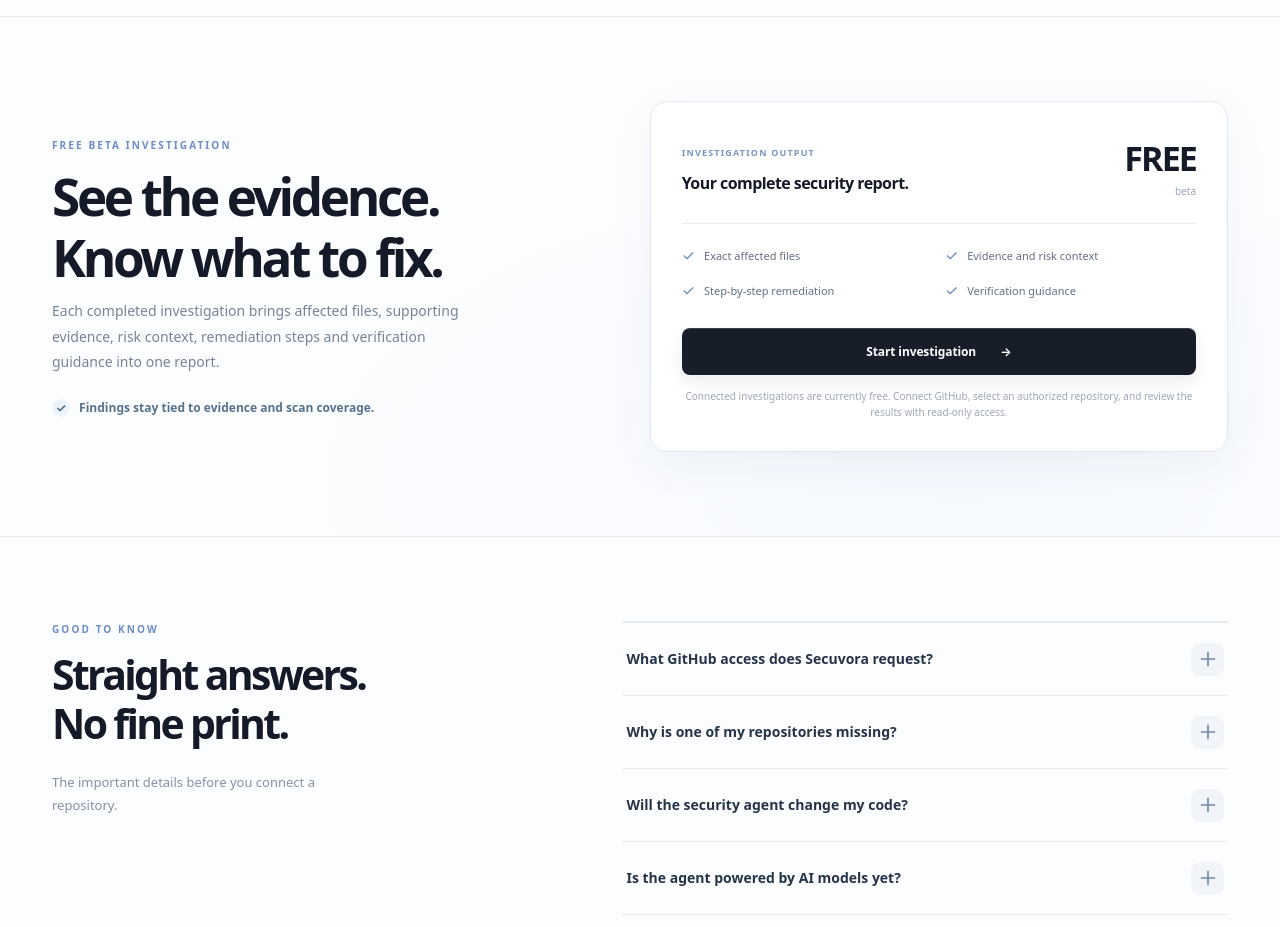
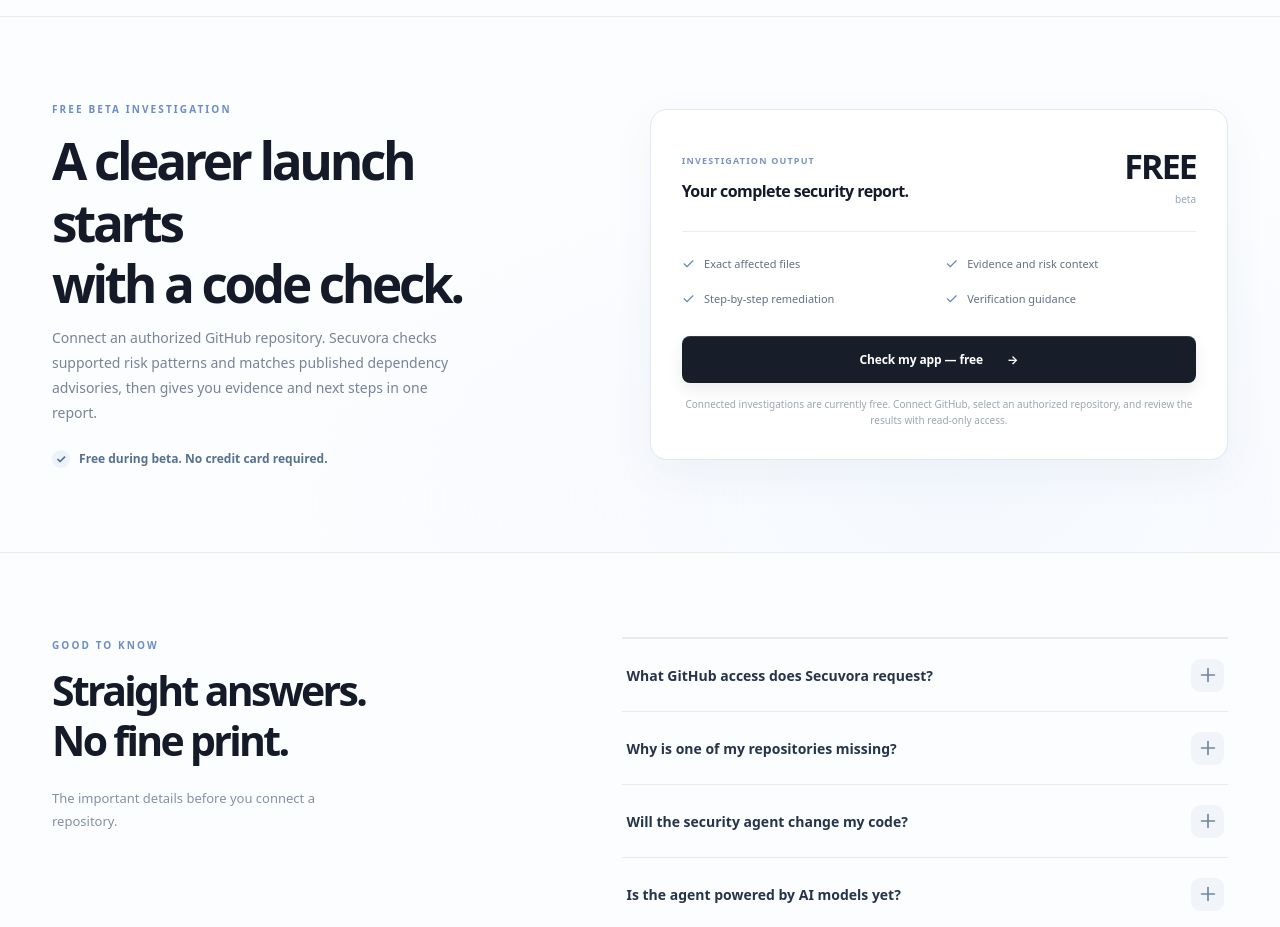
Before and after one commit to helloskyorigin/Safe-sure, a Next.js app: page / in a window 1280 px wide. Shown: the part 3560-4487 px from the top of the page. Built offline with nearby package versions, Linux system fonts and the light colour scheme.

Commit message:
Refine landing flow, strengthen launch CTAs, and remove repeat scroll motion

```diff
--- a/components/PricingSection.tsx
+++ b/components/PricingSection.tsx
@@ -16,16 +16,15 @@ export default function PricingSection({ onOpenAssessment }: PricingSectionProps
         <div className="pricing-intro">
           <p className="eyebrow">FREE BETA INVESTIGATION</p>
           <h2>
-            See the evidence.
+            A clearer launch starts
             <br />
-            Know what to fix.
+            with a code check.
           </h2>
           <p>
-            Each completed investigation brings affected files, supporting evidence, risk context,
-            remediation steps and verification guidance into one report.
+            Connect an authorized GitHub repository. Secuvora checks supported risk patterns and matches published dependency advisories, then gives you evidence and next steps in one report.
           </p>
           <div className="no-renew">
-            <span>✓</span> Findings stay tied to evidence and scan coverage.
+            <span>✓</span> Free during beta. No credit card required.
           </div>
         </div>
 
@@ -52,7 +51,7 @@ export default function PricingSection({ onOpenAssessment }: PricingSectionProps
             data-start
             className="button button-dark price-cta"
           >
-            Start investigation <span aria-hidden="true">→</span>
+            Check my app — free <span aria-hidden="true">→</span>
           </a>
           <p className="price-caption">
             Connected investigations are currently free. Connect GitHub, select an authorized repository, and review the results with read-only access.
```
